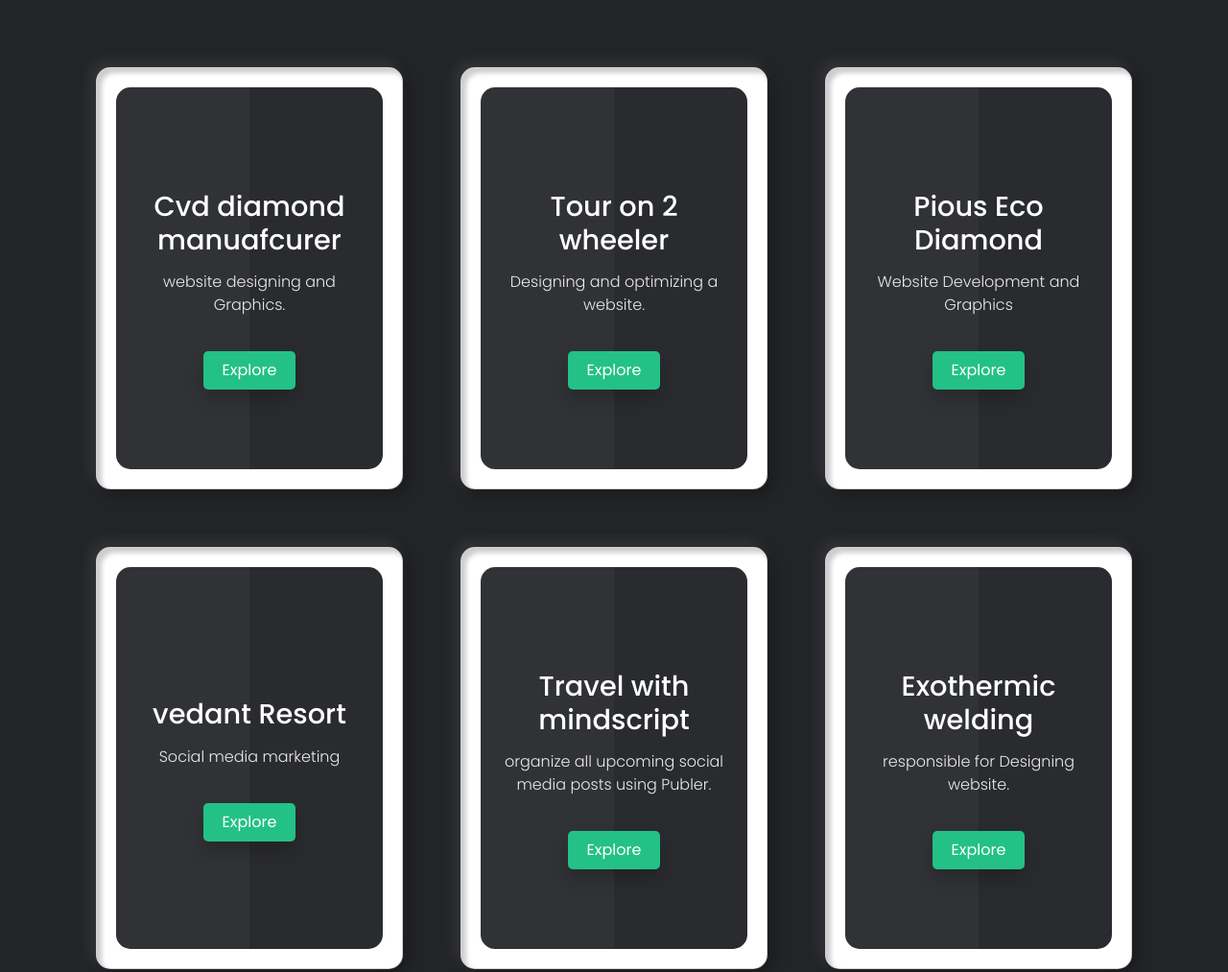
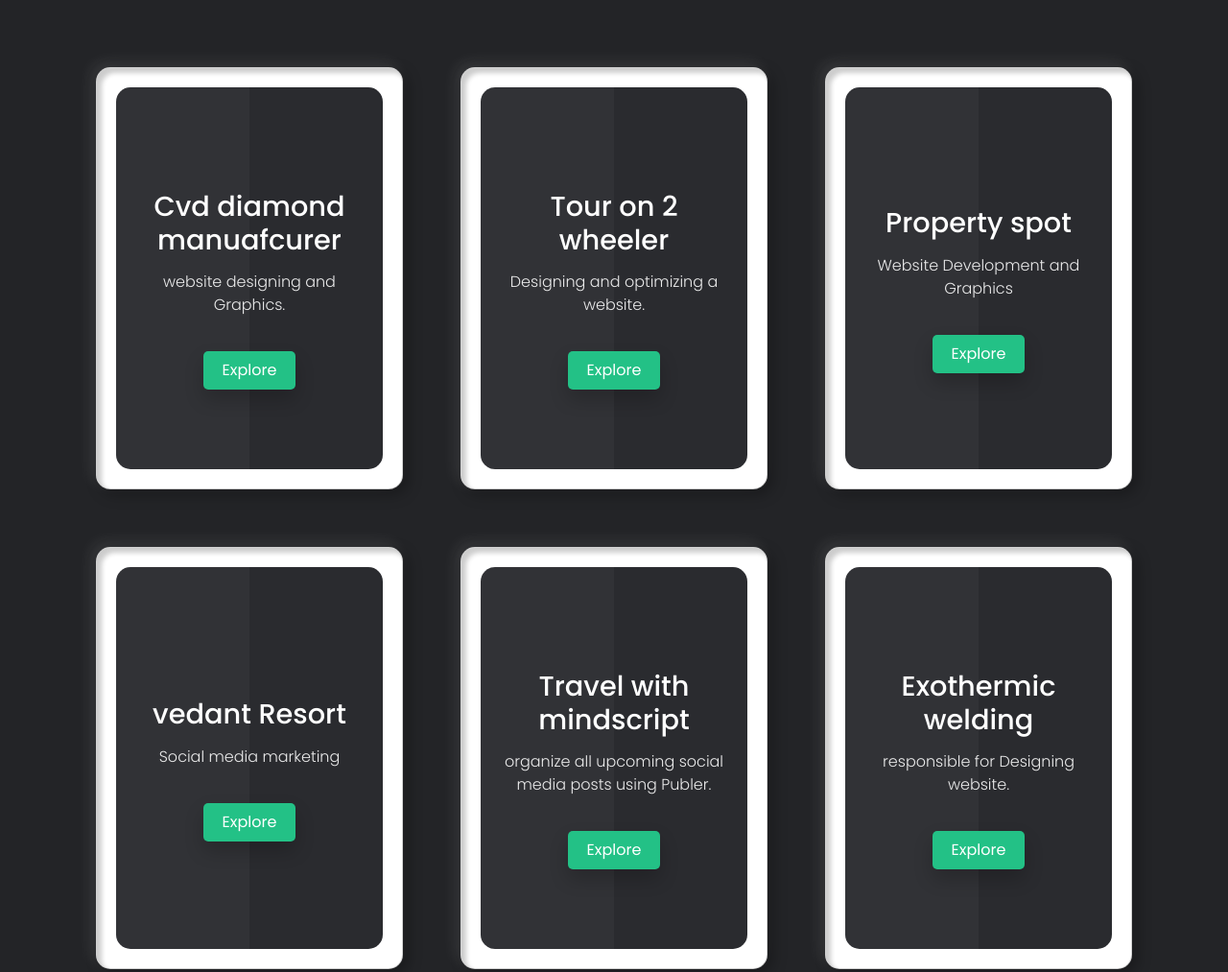
Before and after one commit to Shreyas1122/shreyasporrtfolio, a plain HTML site: page index.html in a window 1280 px wide. Shown: the top 1013 px of the page at 96% size. Drawn offline with nearby package versions, Linux system fonts and the light colour scheme.

Commit message:
Update index.html

```diff
--- a/index.html
+++ b/index.html
@@ -195,7 +195,7 @@ body .container .card .box .content a:hover {
       <div class="content">
          <div><img src="piousdiamond.png" alt=""></div>
 
-        <h3>Pious Eco Diamond</h3>
+        <h3>Property spot</h3>
         <p>Website Development and Graphics</p>
         <a href="https://www.propertysspot.com/">Explore</a>
       </div>
```
